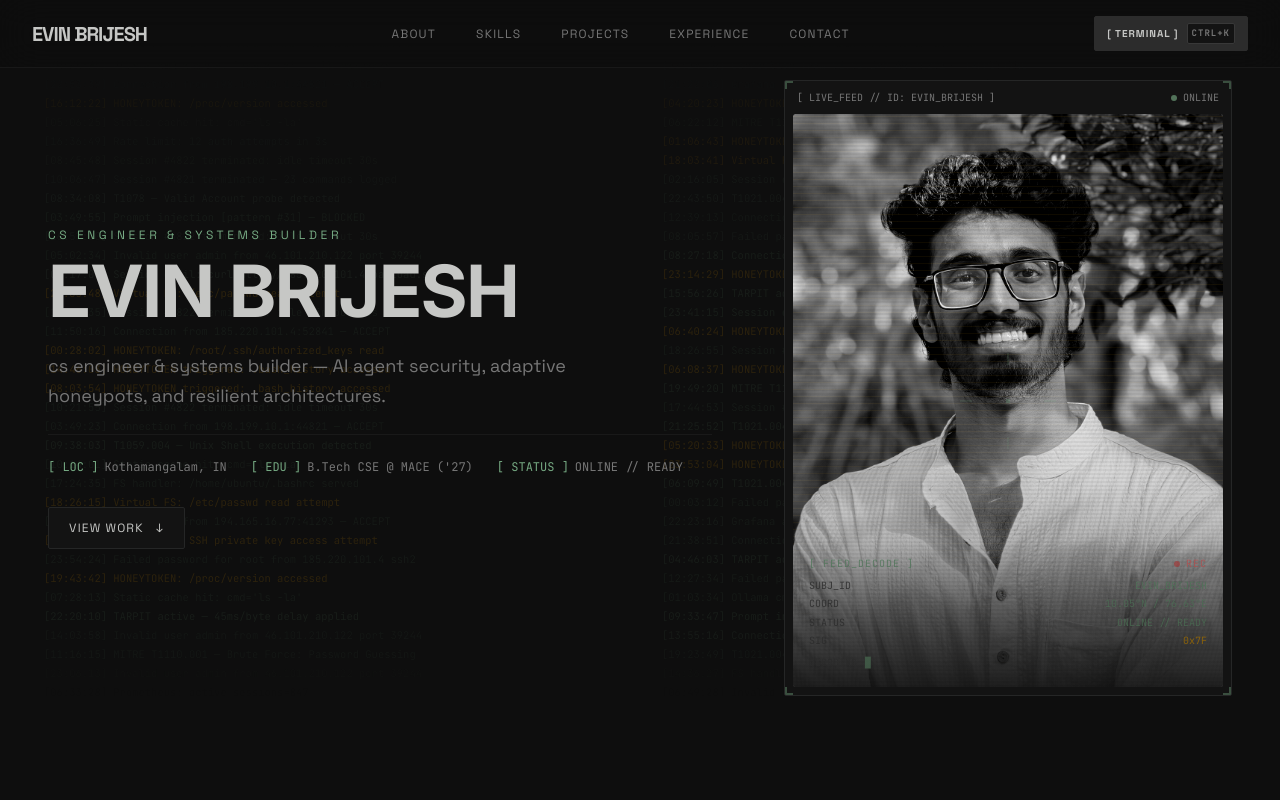
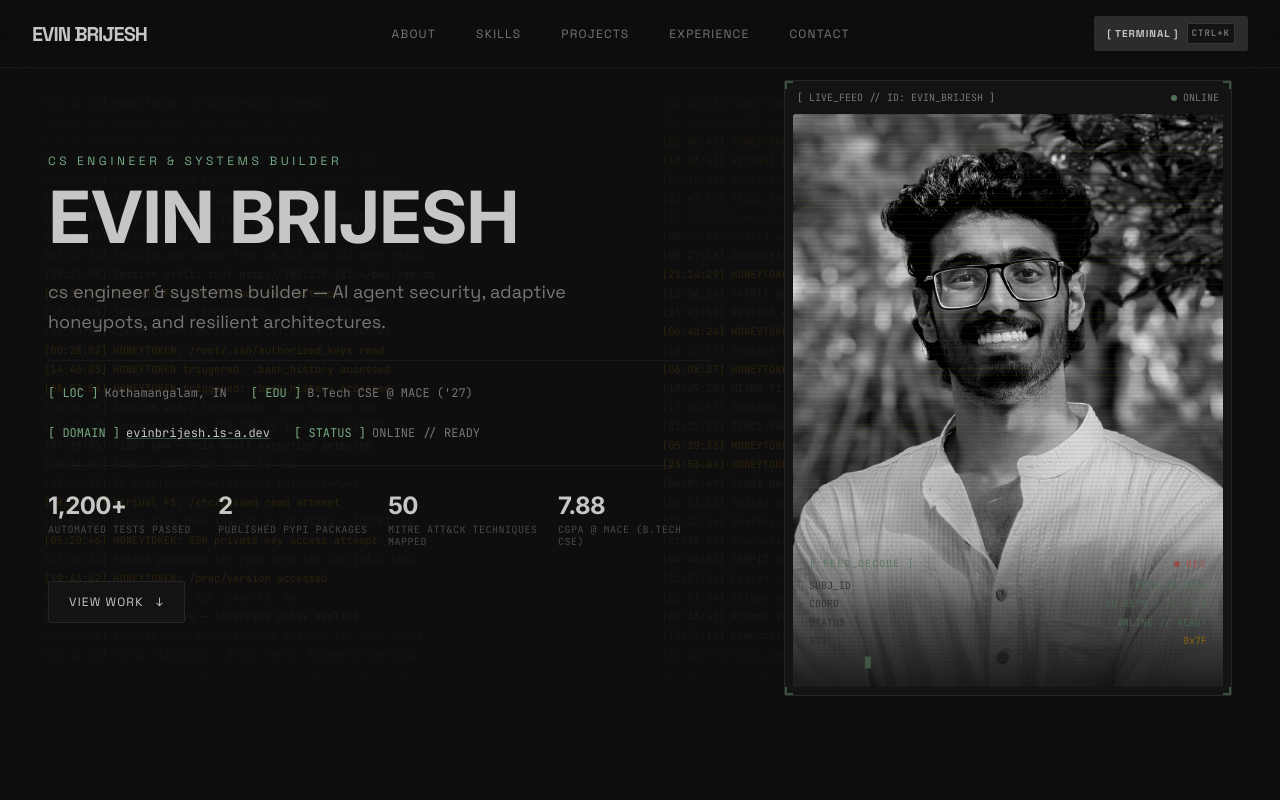
Before and after one commit to evinbrijesh/portfolio, a React (Vite) app: page / in a window 1280 px wide. Shown: the top 800 px of the page. Built offline with nearby package versions, Linux system fonts and the light colour scheme; the HTML template or start-up script is replaced by a standard one.

Commit message:
feat(hero): add quantitative telemetry proof bar and custom domain

```diff
--- a/src/components/Hero.jsx
+++ b/src/components/Hero.jsx
@@ -57,10 +57,28 @@ function Hero() {
               <span>{portfolio.degree}</span>
             </div>
             <div>
+              <span className="text-accent-green mr-1.5">[ DOMAIN ]</span>
+              <a href={portfolio.contact.domain} target="_blank" rel="noreferrer" className="text-text-primary hover:text-accent-green underline decoration-accent-green/40">
+                evinbrijesh.is-a.dev
+              </a>
+            </div>
+            <div>
               <span className="text-accent-green mr-1.5">[ STATUS ]</span>
               <span>{portfolio.status === 'AVAILABLE FOR ROLES' ? 'ONLINE // READY' : portfolio.status}</span>
             </div>
           </div>
+
+          {/* Telemetry Proof Metric Bar */}
+          {portfolio.stats && (
+            <div className="grid grid-cols-2 sm:grid-cols-4 gap-4 mt-6 pt-6 border-t border-[#484848]/20 font-mono">
+              {portfolio.stats.map((s) => (
+                <div key={s.label}>
+                  <div className="font-body text-2xl font-bold text-[#C6C7C5] tracking-tight">{s.value}</div>
+                  <div className="text-[10px] text-text-dim uppercase tracking-wider mt-0.5 leading-tight">{s.label}</div>
+                </div>
+              ))}
+            </div>
+          )}
 
           {/* CTA Section */}
           <a
```
